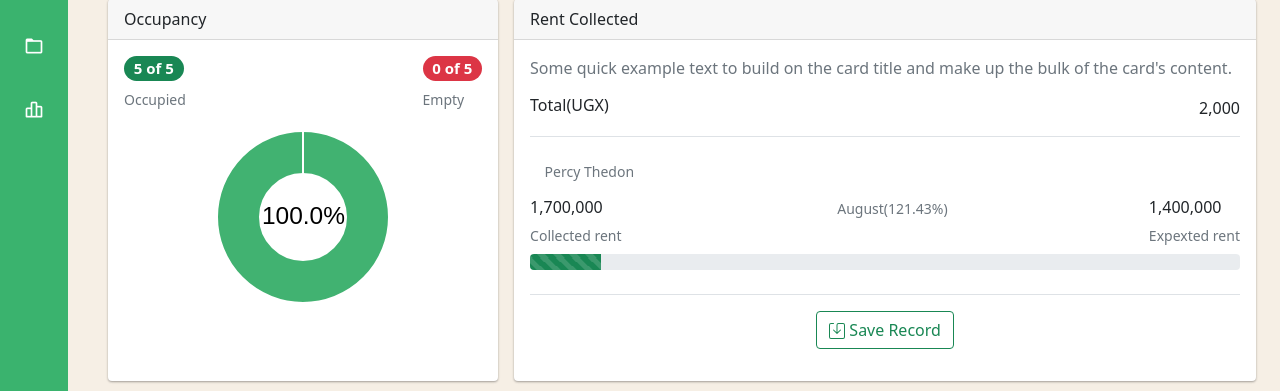
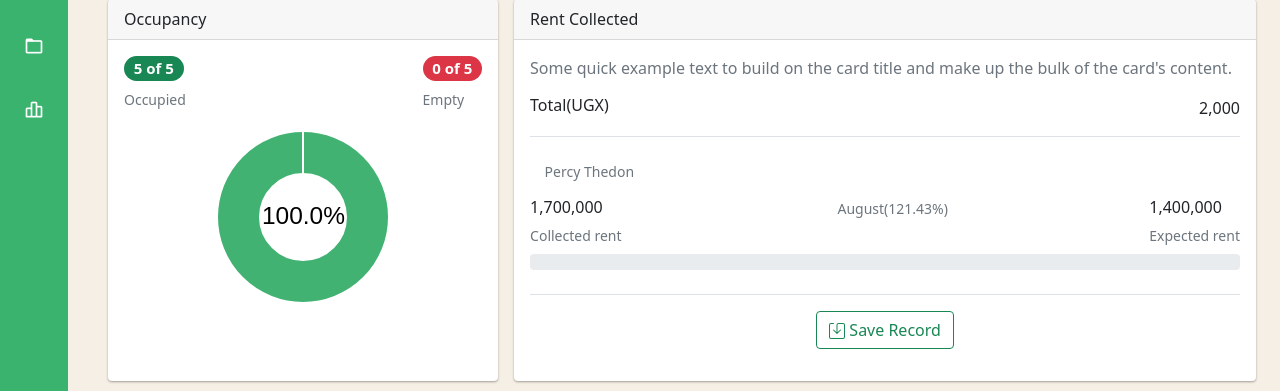
Before and after one commit to makohainnocent/Real, a PHP site: page /stats/screens/report.php in a window 1280 px wide. Shown: the part 254-645 px from the top of the page. Run offline with PHP 8.4, Linux system fonts and the light colour scheme; a user stored in the database is signed in; data comes from the database, SQL or seed files in the repository; some web fonts are replaced.

Commit message:
added viewing of expected and collected rent for each month on report.php page

```diff
--- a/stats/screens/report.php
+++ b/stats/screens/report.php
@@ -109,7 +109,7 @@ if (empty($_SESSION['id'])) {
 
                         <?php
 
-                             $get_money="SELECT (SELECT SUM(amount) FROM receipts WHERE MONTH(DATE)=MONTH(CURDATE()) ) AS amount,SUM(monthly_rent) as expected_rent FROM rooms";
+                             $get_money="SELECT SUM(rent_collected) as total_rent_collected, SUM(rent_expected) as total_rent_expected, month FROM (SELECT (receipts.amount) as rent_collected,receipts.house_id, MONTHNAME(receipts.date) as month, rooms.id, (rooms.monthly_rent) as rent_expected FROM receipts RIGHT JOIN rooms ON receipts.house_id= rooms.id) as table_one GROUP BY month";
                              //SELECT (SELECT SUM(monthly_rent) FROM rooms WHERE user_id=".$_SESSION['id'].") AS expected_rent, SUM(amount) AS amount,id,MONTHNAME(receipts.date) AS date FROM receipts WHERE user_id=".$_SESSION['id']." GROUP BY MONTH(date) desc LIMIT 1
                             $get_money_query=mysqli_query($conn,$get_money) or die(mysqli_error($conn));
 
@@ -119,7 +119,7 @@ if (empty($_SESSION['id'])) {
 
                               while ($money_row=mysqli_fetch_assoc($get_money_query)) {
                                 //$money_row['expected_rent']." ".$money_row['amount']." ".$money_row['id']." - ".$money_row['date']."<br>";
-                                $percentage=(($money_row['amount'])/($money_row['expected_rent']));
+                                $percentage=(($money_row['total_rent_collected'])/($money_row['total_rent_expected']));
                                 echo '
                                   <div class="month border-bottom py-4">
                                       <div class="d-flex flex-row justify-content-between ">
@@ -132,24 +132,25 @@ if (empty($_SESSION['id'])) {
 
                                       <div class="d-flex flex-row justify-content-between mb-2">
                                       <div class="d-flex flex-column">
-                                          <h6>'.number_format($money_row['amount']).'</h6>
+                                          <h6>'.number_format($money_row['total_rent_collected']).'</h6>
                                           <small class="text-muted">Collected rent</small>
                                       </div>
                         <div> <small class="mt-3 text-muted"><i class="fas fa-calendar  text-primary  "></i>
-                                '.date('F').'('.number_format(($percentage*100),2).'%)</small> </div>
+                                '.$money_row['month'].'('.number_format(($percentage*100),2).'%)</small> </div>
                         <div class="d-flex flex-column">
-                        <h6>'.number_format($money_row['expected_rent']).'<br /></h6>
-                        <small class="text-muted">Expexted rent</small>
+                        <h6>'.number_format($money_row['total_rent_expected']).'<br /></h6>
+                        <small class="text-muted">Expected rent</small>
                         </div>
 
                     </div>
                     <div class="progress">
                         <div class="progress-bar progress-bar-striped bg-success progress-bar-animated"
-                            role="progressbar" style="width: 10%" aria-valuenow="'.$money_row['amount'].'" aria-valuemin="0"
-                            aria-valuemax="'.$money_row['expected_rent'].'"></div>
+                            role="progressbar" style="width:'.number_format(($percentage*100),2).' %" aria-valuenow="'.$money_row['total_rent_collected'].'" aria-valuemin="0"
+                            aria-valuemax="'.$money_row['total_rent_expected'].'"></div>
                     </div>
 
                 </div>';
+
                 }
                 }
 
```
